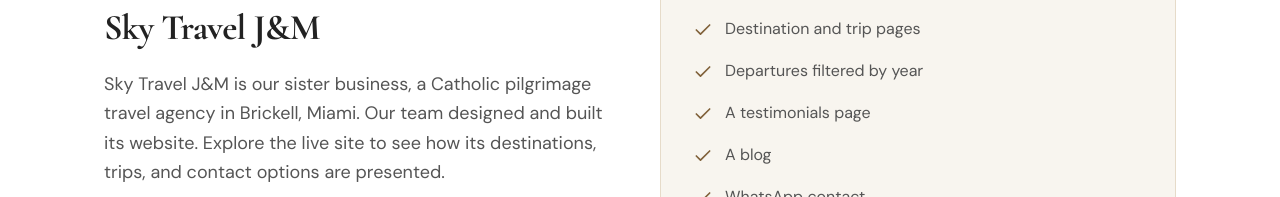
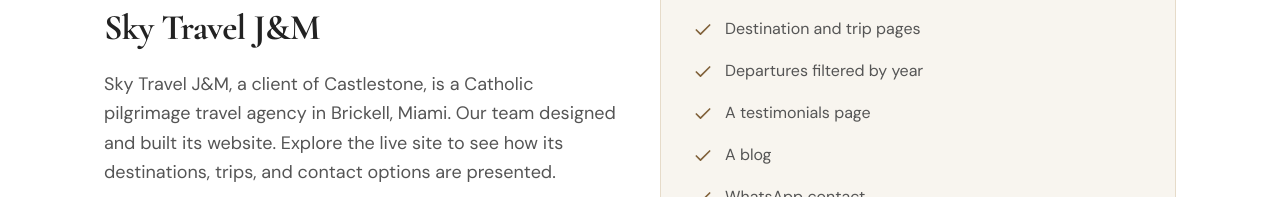
Before and after one commit to andercastellanos/CastlestoneTechnology, a Next.js app: page /blog/web-design-miami in a window 1280 px wide. Shown: the part 755-952 px from the top of the page. Built offline with nearby package versions, Linux system fonts and the light colour scheme; no server answers.

Commit message:
Update client projects

```diff
--- a/app/(en)/blog/how-much-does-a-website-cost/page.tsx
+++ b/app/(en)/blog/how-much-does-a-website-cost/page.tsx
@@ -191,7 +191,7 @@ export default function WebsiteCostPost() {
                     Our process is discovery call, written quote, design, revisions, build, and launch. Use the consultation to explain what your customers need to accomplish and what your team needs to manage. The quote should reflect that discussion so you can review the proposed work before committing to it.
                   </p>
                   <p>
-                    For a local example of our work and approach, explore our <Link href="/blog/web-design-miami" className="text-[#80613a] underline underline-offset-4 hover:text-foreground">web design in Miami</Link> page. It features Sky Travel J&amp;M, our sister business, whose website our team designed and built. Reviewing a real project can make a discussion about pages, content, and contact options more concrete.
+                    For a local example of our work and approach, explore our <Link href="/blog/web-design-miami" className="text-[#80613a] underline underline-offset-4 hover:text-foreground">web design in Miami</Link> page. It features Sky Travel J&amp;M, a client, whose website our team designed and built. Reviewing a real project can make a discussion about pages, content, and contact options more concrete.
                   </p>
                 </div>
 
--- /dev/null
+++ b/content/en/projects.ts
@@ -0,0 +1,6 @@
+import { skyTravelProject as project } from "@/lib/page-data/projects"
+
+export const skyTravelCopy = {
+  description: `${project.name}, a client of Castlestone, is a ${project.industry} in ${project.neighborhood}, ${project.city}. ${project.whatWeDid} Explore the live site to see how its destinations, trips, and contact options are presented.`,
+  faqAnswer: `Yes. Explore ${project.name}, a client in ${project.neighborhood}, ${project.city}. ${project.whatWeDid} Its Catholic pilgrimage travel website includes destination and trip pages, year filters, a testimonials page, a blog, and WhatsApp contact.`,
+} as const
--- a/content/en/web-design-miami.ts
+++ b/content/en/web-design-miami.ts
@@ -1,5 +1,6 @@
 import type { WebDesignCityContent } from "@/content/types/web-design-city"
-import { webDesignProject } from "@/lib/page-data/web-design"
+import { skyTravelProject } from "@/lib/page-data/projects"
+import { skyTravelCopy } from "@/content/en/projects"
 
 export const webDesignMiamiContent: WebDesignCityContent = {
   path: "/blog/web-design-miami",
@@ -13,10 +14,10 @@ export const webDesignMiamiContent: WebDesignCityContent = {
   primaryCta: "Book a free consultation",
   projectCta: "Explore a project from our team",
   project: {
-    url: webDesignProject.url,
+    url: skyTravelProject.url,
     eyebrow: "A project from our team",
-    heading: "Sky Travel J&M",
-    description: "Sky Travel J&M is our sister business, a Catholic pilgrimage travel agency in Brickell, Miami. Our team designed and built its website. Explore the live site to see how its destinations, trips, and contact options are presented.",
+    heading: skyTravelProject.name,
+    description: skyTravelCopy.description,
     featuresHeading: "Explore the website",
     features: [
       "Destination and trip pages",
@@ -66,7 +67,7 @@ export const webDesignMiamiContent: WebDesignCityContent = {
     items: [
       { question: "How much does a website cost?", answer: "We set pricing after a free consultation and provide a written fixed-scope quote before work starts. The quote depends on pages, features, tool connections, content and copywriting, and timeline." },
       { question: "Where is Castlestone based, and where do you work?", answer: "Castlestone is a Miami-based agency working with businesses across the U.S. Projects are scoped in Miami and built by our nearshore engineering team." },
-      { question: "Can I see a website your team designed and built?", answer: "Yes. Explore Sky Travel J&M, our sister business in Brickell, Miami. Our team designed and built its Catholic pilgrimage travel website, including destination and trip pages, year filters, a testimonials page, a blog, and WhatsApp contact." },
+      { question: "Can I see a website your team designed and built?", answer: skyTravelCopy.faqAnswer },
       { question: "Can we discuss booking, payments, or connections to our existing tools?", answer: "Yes. Bring those requirements to the discovery call. Features such as booking or online payments and connections to your existing tools affect the scope and quote." },
       { question: "What happens after the discovery call?", answer: "The process is a written quote, design, revisions, build, and launch. The fixed scope is set out in writing before work starts." },
     ],
--- /dev/null
+++ b/content/es/projects.ts
@@ -0,0 +1,6 @@
+import { skyTravelProject as project } from "@/lib/page-data/projects"
+
+export const skyTravelCopy = {
+  description: `${project.name} es una agencia de peregrinaciones católicas en ${project.neighborhood}, ${project.city}, y es cliente de Castlestone. Nuestro equipo diseñó y desarrolló su sitio web. Visítelo para conocer cómo presenta sus destinos, viajes y opciones de contacto.`,
+  faqAnswer: `Sí. Visite ${project.name}, una agencia de peregrinaciones católicas en ${project.neighborhood}, ${project.city}, y cliente de Castlestone. Nuestro equipo diseñó y desarrolló su sitio web, con páginas de destinos y viajes, filtros por año, una página de testimonios, un blog y contacto por WhatsApp.`,
+} as const
--- a/content/es/web-design-miami.ts
+++ b/content/es/web-design-miami.ts
@@ -1,5 +1,6 @@
 import type { WebDesignCityContent } from "@/content/types/web-design-city"
-import { webDesignProject } from "@/lib/page-data/web-design"
+import { skyTravelProject } from "@/lib/page-data/projects"
+import { skyTravelCopy } from "@/content/es/projects"
 
 export const webDesignMiamiContent: WebDesignCityContent = {
   path: "/es/blog/diseno-web-miami",
@@ -13,10 +14,10 @@ export const webDesignMiamiContent: WebDesignCityContent = {
   primaryCta: "Agende una consulta gratuita",
   projectCta: "Conozca un proyecto de nuestro equipo",
   project: {
-    url: webDesignProject.url,
+    url: skyTravelProject.url,
     eyebrow: "Un proyecto de nuestro equipo",
-    heading: "Sky Travel J&M",
-    description: "Sky Travel J&M es nuestra empresa hermana, una agencia de peregrinaciones católicas en Brickell, Miami. Nuestro equipo diseñó y desarrolló su sitio web. Visítelo para conocer cómo presenta sus destinos, viajes y opciones de contacto.",
+    heading: skyTravelProject.name,
+    description: skyTravelCopy.description,
     featuresHeading: "Conozca el sitio web",
     features: [
       "Páginas de destinos y viajes",
@@ -66,7 +67,7 @@ export const webDesignMiamiContent: WebDesignCityContent = {
     items: [
       { question: "¿Cuánto cuesta un sitio web?", answer: "Definimos el precio después de una consulta gratuita y entregamos una cotización por escrito con un alcance fijo antes de iniciar el trabajo. La cotización depende de las páginas, funciones, conexiones con otras herramientas, contenido, redacción y plazo." },
       { question: "¿Dónde tiene su sede Castlestone y a qué negocios atiende?", answer: "Castlestone es una agencia con sede en Miami que trabaja con negocios de todo Estados Unidos. Definimos los proyectos en Miami y los desarrolla nuestro equipo de ingeniería en Latinoamérica." },
-      { question: "¿Puedo ver un sitio que su equipo haya diseñado y desarrollado?", answer: "Sí. Visite Sky Travel J&M, nuestra empresa hermana en Brickell, Miami. Diseñamos y desarrollamos su sitio de viajes de peregrinación católica, con páginas de destinos y viajes, filtros por año, una página de testimonios, un blog y contacto por WhatsApp." },
+      { question: "¿Puedo ver un sitio que su equipo haya diseñado y desarrollado?", answer: skyTravelCopy.faqAnswer },
       { question: "¿Podemos incluir reservas, pagos o conexiones con nuestras herramientas?", answer: "Comparta esas necesidades durante la llamada inicial. Las funciones como reservas o pagos en línea y las conexiones con las herramientas que ya utiliza influyen en el alcance y la cotización." },
       { question: "¿Qué sigue después de la llamada inicial?", answer: "El proceso continúa con la cotización por escrito, el diseño, las revisiones, el desarrollo y la publicación. El alcance fijo queda establecido por escrito antes de comenzar el trabajo." },
     ],
--- /dev/null
+++ b/lib/page-data/projects.ts
@@ -0,0 +1,13 @@
+// Client relationship, location, and scope supplied by the client team.
+// Only confirmed projects with a defined scope belong in this list.
+// Public website features are described in the page content; no results claimed.
+export const skyTravelProject = {
+  name: "Sky Travel J&M",
+  city: "Miami",
+  neighborhood: "Brickell",
+  industry: "Catholic pilgrimage travel agency",
+  whatWeDid: "Our team designed and built its website.",
+  url: "https://www.skytraveljm.com",
+} as const
+
+export const clientProjects = [skyTravelProject] as const
--- a/lib/page-data/web-design.ts
+++ b/lib/page-data/web-design.ts
@@ -1,10 +1,3 @@
-// Project relationship and location approved by Andres. Public website features
-// were checked on the live site; no traffic, revenue, or performance claims.
-export const webDesignProject = {
-  name: "Sky Travel J&M",
-  url: "https://www.skytraveljm.com",
-} as const
-
 // Market figures only, for the cost article. These are not Castlestone prices.
 export const websiteCostSources = {
   webfx: {
```
